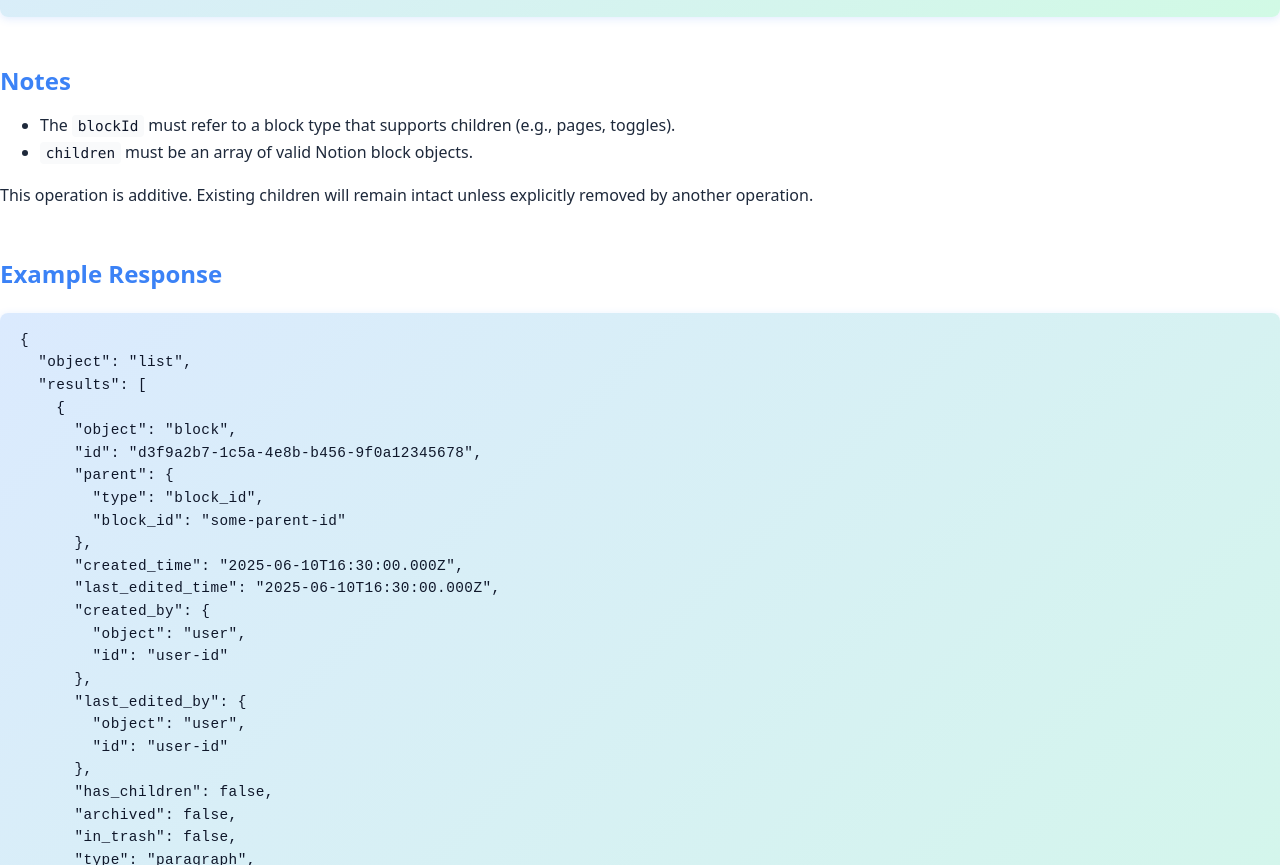
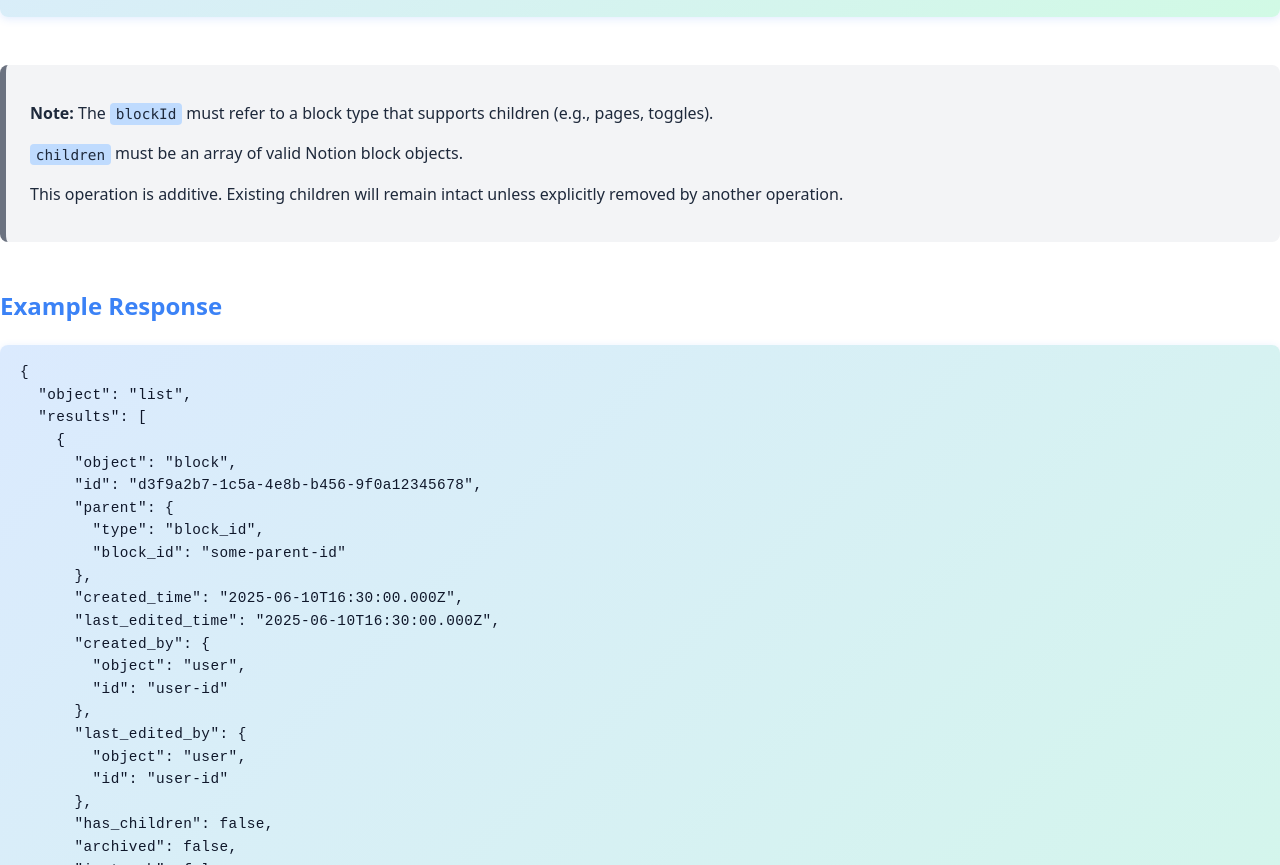
Before and after one commit to Squidiis/NotionBridge-docs, a plain HTML site: page content/Block/appendBlockChildren.html in a window 1280 px wide. Shown: the part 1401-2266 px from the top of the page. Drawn offline with Linux system fonts and the light colour scheme.

Commit message:
edit: renamed import, new note-box

```diff
--- a/content/Block/appendBlockChildren.html
+++ b/content/Block/appendBlockChildren.html
@@ -72,13 +72,11 @@
 await notion.appendBlockChildren("parentBlockId", blocks);
 </code></pre>
 
-      <h2 id="notes">Notes</h2>
-      <ul>
-        <li>The <code>blockId</code> must refer to a block type that supports children (e.g., pages, toggles).</li>
-        <li><code>children</code> must be an array of valid Notion block objects.</li>
-      </ul>
-      <p>This operation is additive. Existing children will remain intact unless explicitly removed by another operation.</p>
-
+  <div class="note-box">
+    <p><strong>Note:</strong> The <code>blockId</code> must refer to a block type that supports children (e.g., pages, toggles).</p>
+    <p><code>children</code> must be an array of valid Notion block objects.</p>
+    <p>This operation is additive. Existing children will remain intact unless explicitly removed by another operation.</p>
+  </div>
       <h2 id="exampleResponse">Example Response</h2>
       <pre><code class="language-json">{
   "object": "list",
```
Also changed, not shown: content/Page/createPage.html (+2 -2 lines), content/intro.html (+2 -2 lines).
